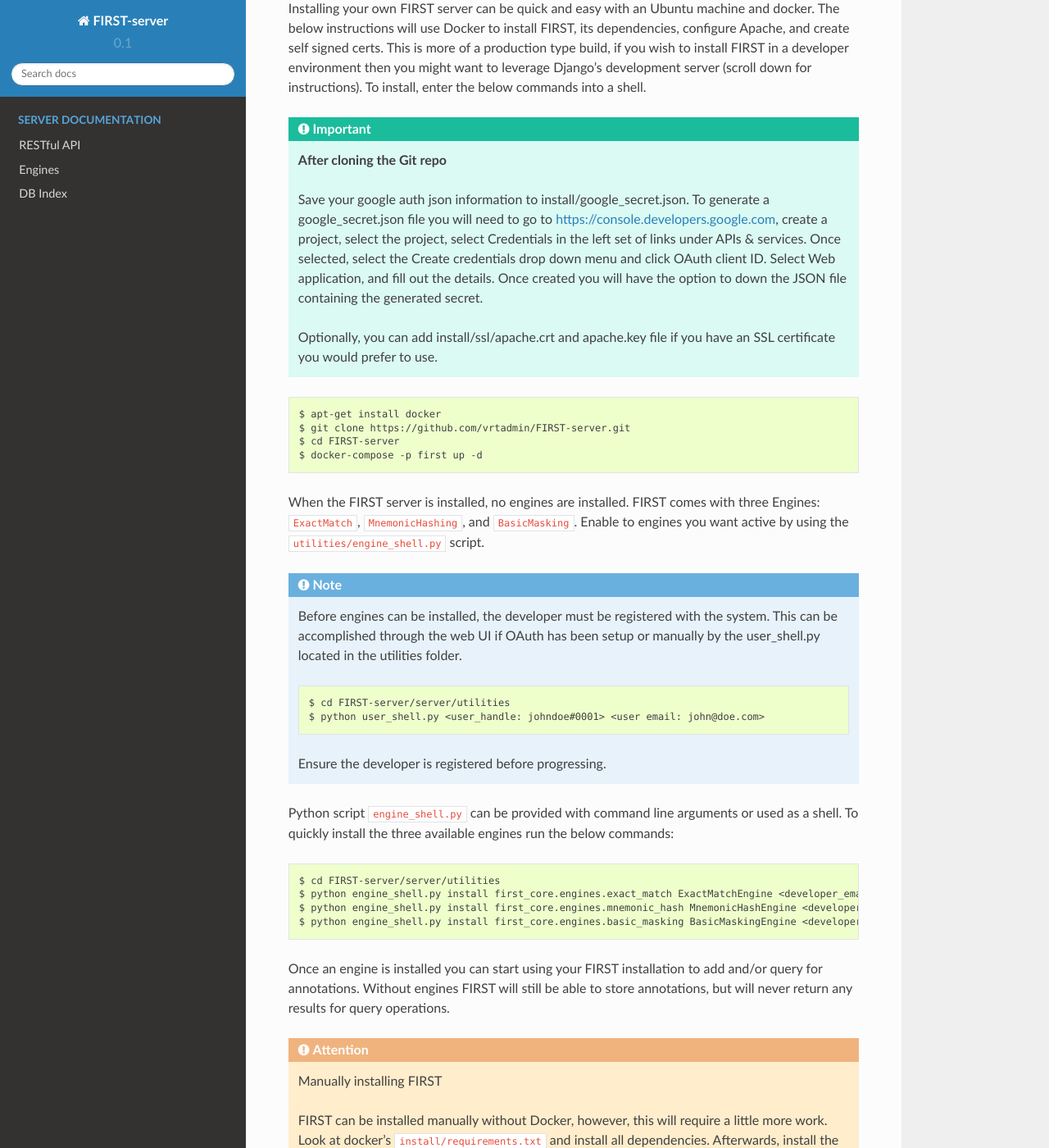
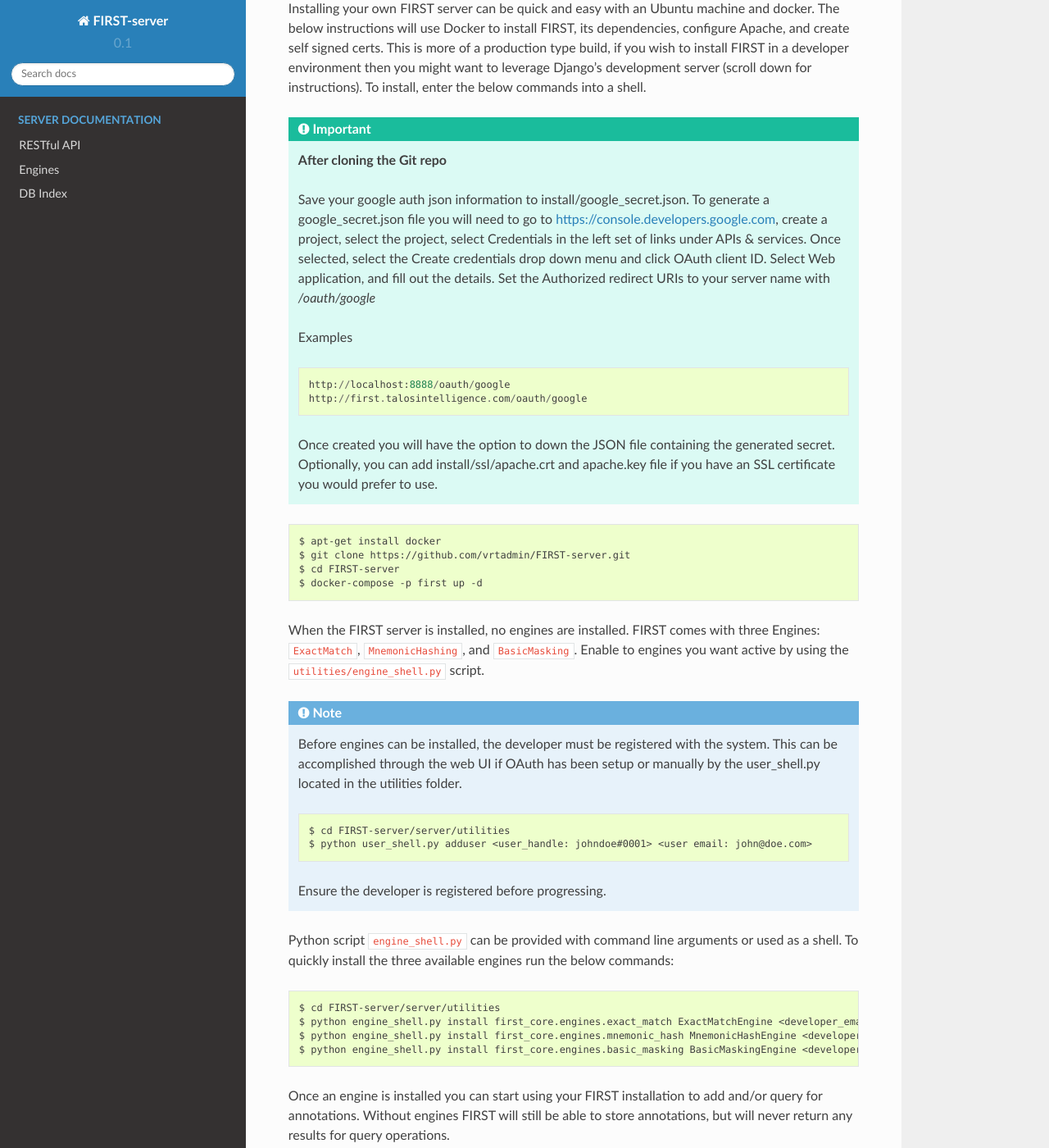
Before and after one commit to Cisco-Talos/FIRST-server, a Sphinx documentation site: the page built from docs/index.rst, in a window 1280 px wide and 1400 px high, scrolled down 462 px. Shown: the whole window at 82% size. Built offline with Sphinx 7.4.7 and the Read the Docs theme 2.0.0, drawn with Linux system fonts in a browser that asks for light colours.

Commit message:
fix for collapsing results and updated docs

```diff
--- a/docs/index.rst
+++ b/docs/index.rst
@@ -17,9 +17,16 @@
 
     **After cloning the Git repo**
 
-    Save your google auth json information to install/google_secret.json. To generate a google_secret.json file you will need to go to https://console.developers.google.com, create a project, select the project, select Credentials in the left set of links under APIs & services. Once selected, select the Create credentials drop down menu and click OAuth client ID. Select Web application, and fill out the details. Once created you will have the option to down the JSON file containing the generated secret.
+    Save your google auth json information to install/google_secret.json. To generate a google_secret.json file you will need to go to https://console.developers.google.com, create a project, select the project, select Credentials in the left set of links under APIs & services. Once selected, select the Create credentials drop down menu and click OAuth client ID. Select Web application, and fill out the details. Set the Authorized redirect URIs to your server name with `/oauth/google`
 
-    Optionally, you can add install/ssl/apache.crt and apache.key file if you have an SSL certificate you would prefer to use.
+    Examples
+
+    .. code::
+
+        http://localhost:8888/oauth/google
+        http://first.talosintelligence.com/oauth/google
+
+    Once created you will have the option to down the JSON file containing the generated secret. Optionally, you can add install/ssl/apache.crt and apache.key file if you have an SSL certificate you would prefer to use.
 
 .. code::
 
@@ -37,7 +44,7 @@
     .. code::
 
         $ cd FIRST-server/server/utilities
-        $ python user_shell.py <user_handle: johndoe#0001> <user email: john@doe.com>
+        $ python user_shell.py adduser <user_handle: johndoe#0001> <user email: john@doe.com>
 
     Ensure the developer is registered before progressing.
 
```
Also changed, not shown: 2 other files.
